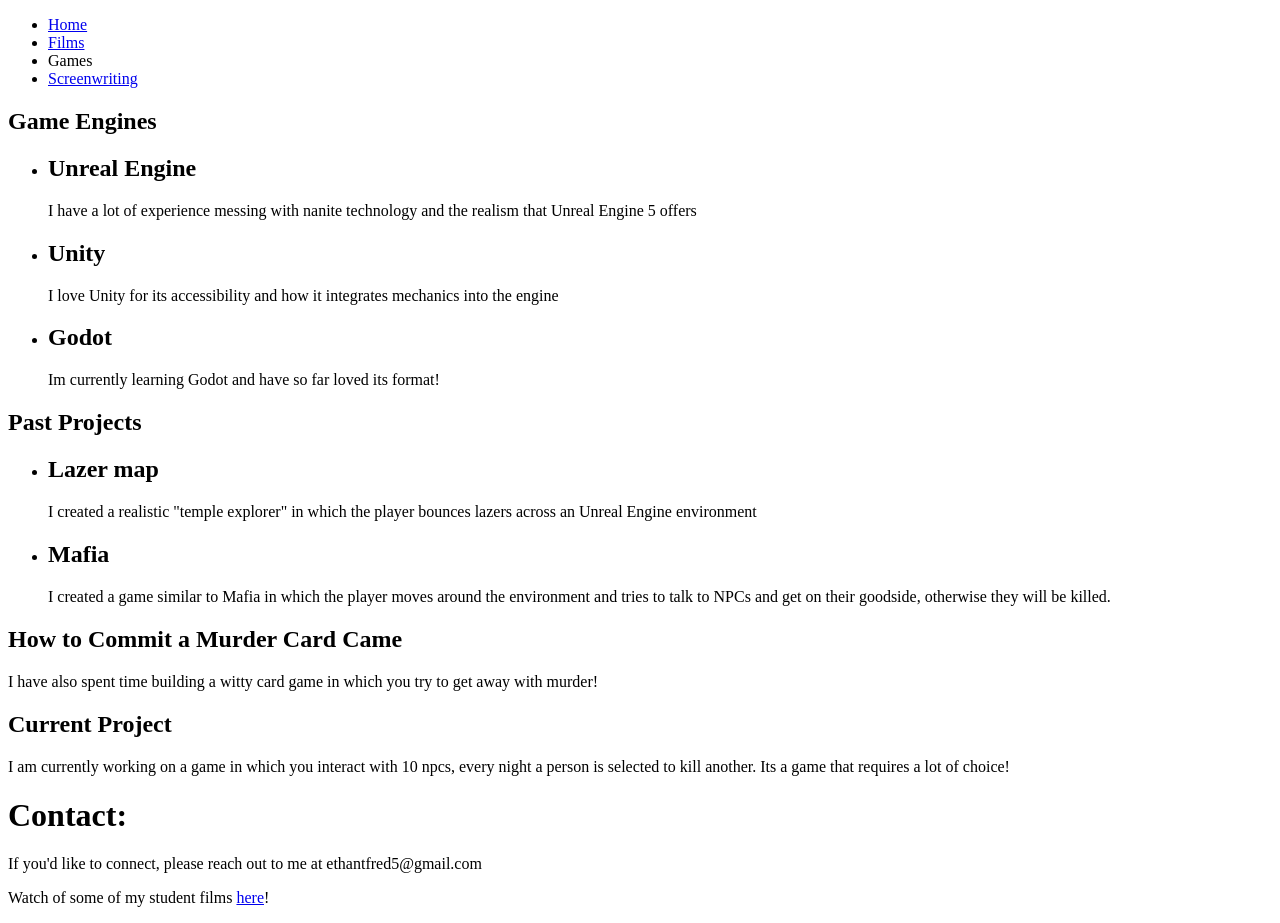
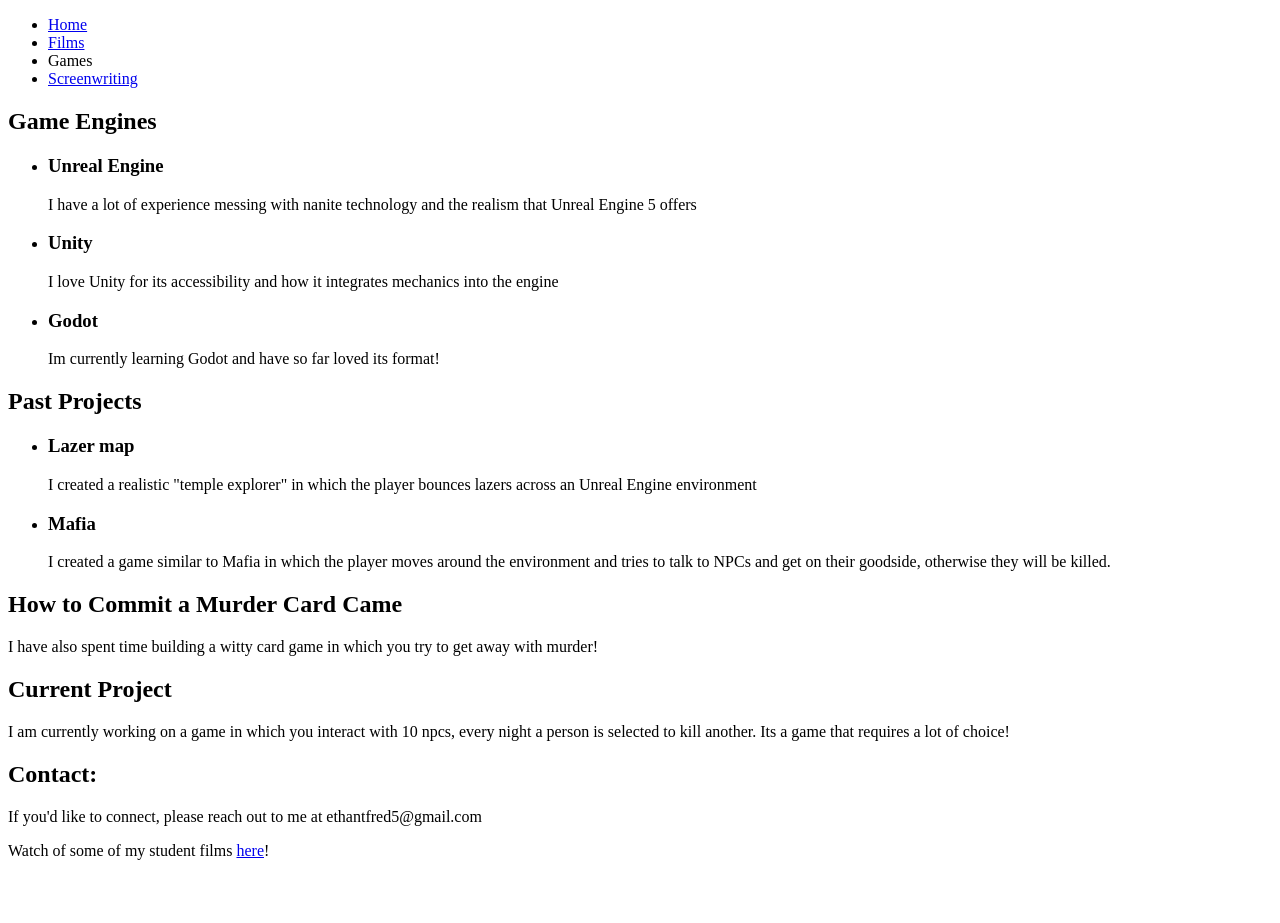
Before and after one commit to EthanFred/EthanFred.github.io, a plain HTML site: page wa/wa3/games.html in a window 1280 px wide. After the commit the page ends 876 px from the top, so only its background shows below. Drawn offline with Linux system fonts and the light colour scheme.

Commit message:
W3 Validated games
First Attempt at Validating

```diff
--- a/wa/wa3/games.html
+++ b/wa/wa3/games.html
@@ -20,30 +20,30 @@
     </header>
     <main>
         <section>
-            <h1> Game Engines </h1>
+            <h2> Game Engines </h2>
             <ul>
                 <li>
-                    <h2> Unreal Engine</h2>
+                    <h3> Unreal Engine</h3>
                     <p> I have a lot of experience messing with nanite technology and the realism that Unreal Engine 5 offers</p>
                 </li>
                 <li>
-                    <h2> Unity </h2>
+                    <h3> Unity </h3>
                     <p> I love Unity for its accessibility and how it integrates mechanics into the engine</p>
                 </li>
                 <li>
-                    <h2> Godot </h2>
+                    <h3> Godot </h3>
                     <p> Im currently learning Godot and have so far loved its format!</p>
                 </li>
         </section>
         <section>
-            <h1> Past Projects </h1>
+            <h2> Past Projects </h2>
             <ul>
                 <li>
-                    <h2> Lazer map </h2>
+                    <h3> Lazer map </h3>
                     <p> I created a realistic "temple explorer" in which the player bounces lazers across an Unreal Engine environment</p>
                 </li>
                 <li>
-                    <h2> Mafia </h2>
+                    <h3> Mafia </h3>
                     <p> I created a game similar to Mafia in which the player moves around the environment and tries to talk to NPCs and get on their goodside, otherwise they will be killed. </p>
                 </li>
             </ul>
@@ -55,12 +55,12 @@
         </aside>
         </article>
         <section>
-            <h1> Current Project </h1>
+            <h2> Current Project </h2>
             <p> I am currently working on a game in which you interact with 10 npcs, every night a person is selected to kill another. Its a game that requires a lot of choice!
         </section>
     </main>
     <footer>
-        <h1> Contact: </h1>
+        <h2> Contact: </h2>
         <p> If you'd like to connect, please reach out to me at ethantfred5@gmail.com </p>
         <p> Watch of some of my student films <a href="https://www.youtube.com/@ethanfrederick3003" >here</a>!</p>
     </footer>
```
